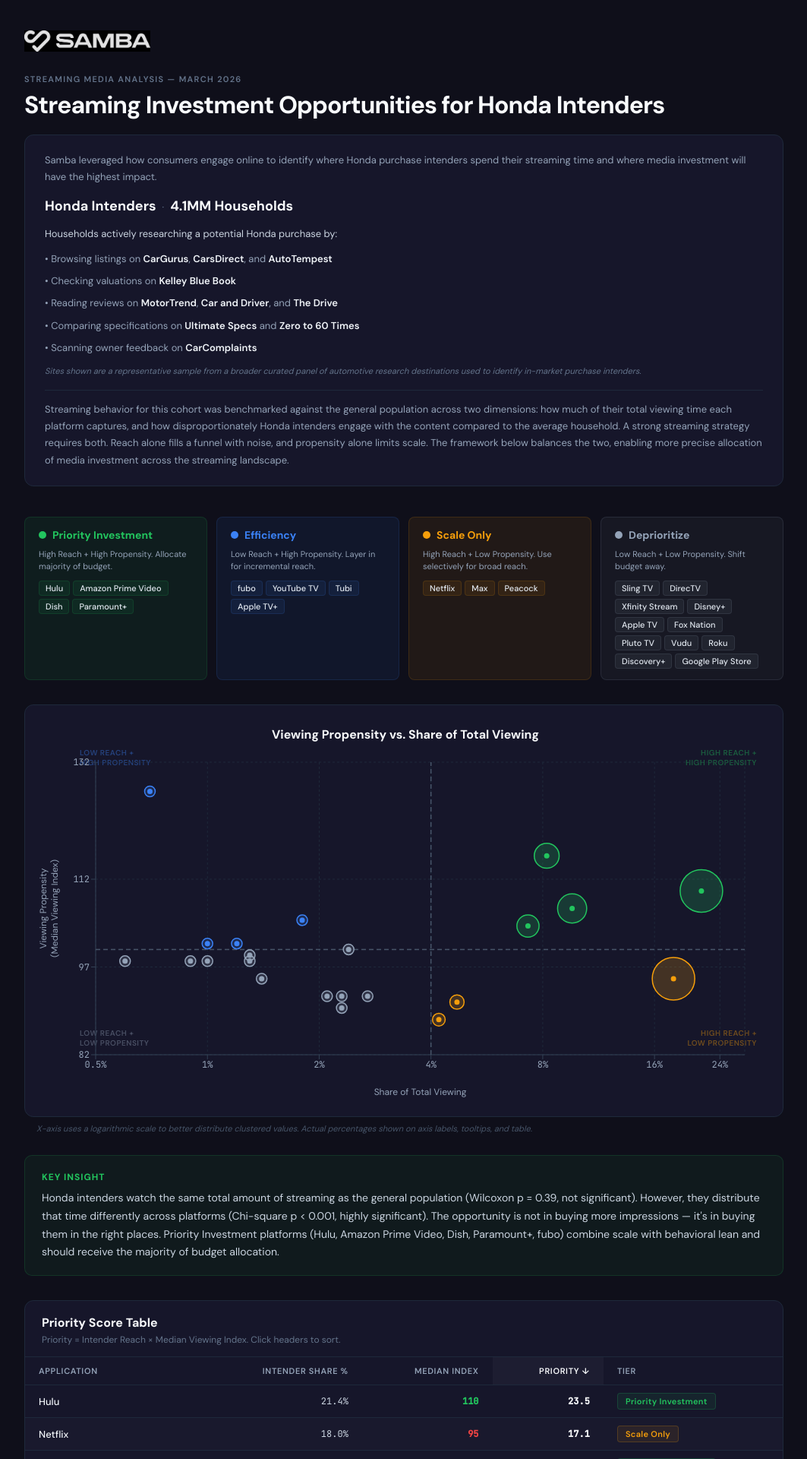
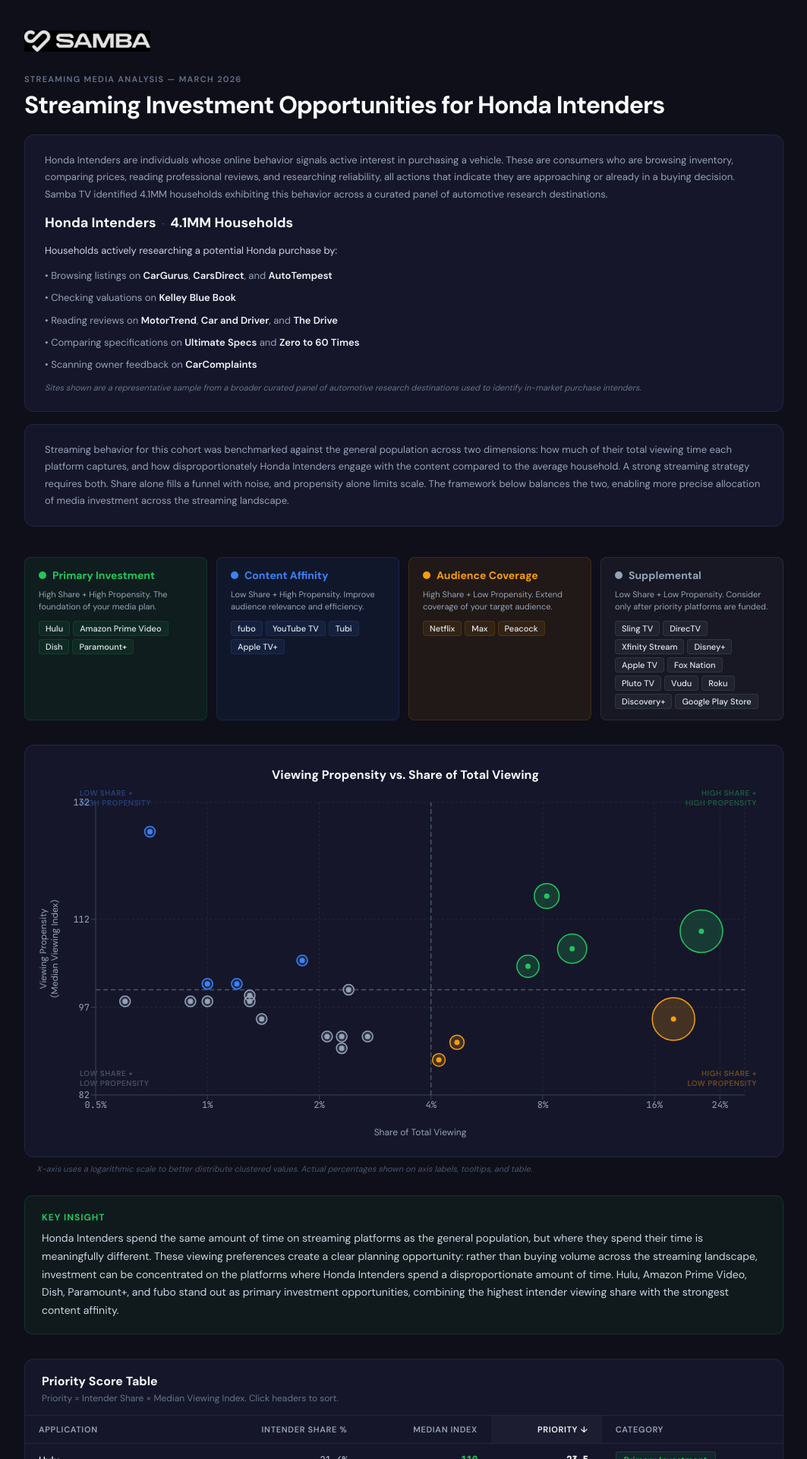
Before and after one commit to PhillipKeefe/allstate-media-planning, a React (Vite) app: page / in a window 1280 px wide. Shown: the top 1920 px of the page at 76% size, without its empty margins (108-1171 px from the left). Built offline with nearby package versions, Linux system fonts and the light colour scheme.

Commit message:
Update Honda streaming report: tier names, copy, methodology, DirecTV override

```diff
--- a/src/App.jsx
+++ b/src/App.jsx
@@ -42,10 +42,10 @@
 }
 
 const TIER_META = {
-  anchor:       { label: "Priority Investment", full: "High Reach + High Propensity",  color: "#22c55e", bg: "rgba(34,197,94,0.08)",   rec: "Allocate majority of budget" },
-  efficiency:   { label: "Efficiency",    full: "Low Reach + High Propensity",   color: "#3b82f6", bg: "rgba(59,130,246,0.08)",  rec: "Layer in for incremental reach" },
-  scale:        { label: "Scale Only",    full: "High Reach + Low Propensity",   color: "#f59e0b", bg: "rgba(245,158,11,0.08)",  rec: "Use selectively for broad reach" },
-  deprioritize: { label: "Deprioritize",  full: "Low Reach + Low Propensity",    color: "#94a3b8", bg: "rgba(148,163,184,0.06)", rec: "Shift budget away" },
+  anchor:       { label: "Primary Investment", full: "High Share + High Propensity",  color: "#22c55e", bg: "rgba(34,197,94,0.08)",   rec: "The foundation of your media plan" },
+  efficiency:   { label: "Content Affinity",    full: "Low Share + High Propensity",   color: "#3b82f6", bg: "rgba(59,130,246,0.08)",  rec: "Improve audience relevance and efficiency" },
+  scale:        { label: "Audience Coverage",    full: "High Share + Low Propensity",   color: "#f59e0b", bg: "rgba(245,158,11,0.08)",  rec: "Extend coverage of your target audience" },
+  deprioritize: { label: "Supplemental",  full: "Low Share + Low Propensity",    color: "#94a3b8", bg: "rgba(148,163,184,0.06)", rec: "Consider only after priority platforms are funded" },
 };
 
 const LOG_TICKS = [0.5, 1, 2, 4, 8, 16, 24];
@@ -197,8 +197,11 @@
             padding: "22px 26px", marginBottom: 0,
           }}>
             <div style={{ fontSize: 13, color: "#94a3b8", lineHeight: 1.7, marginBottom: 14 }}>
-              Samba leveraged how consumers engage online to identify where Honda purchase intenders
-              spend their streaming time and where media investment will have the highest impact.
+              Honda Intenders are individuals whose online behavior signals active interest in purchasing a vehicle.
+              These are consumers who are browsing inventory, comparing prices, reading professional reviews, and
+              researching reliability, all actions that indicate they are approaching or already in a buying decision.
+              Samba TV identified 4.1MM households exhibiting this behavior across a curated panel of automotive
+              research destinations.
             </div>
             <div style={{ display: "flex", alignItems: "baseline", gap: 8, marginBottom: 14 }}>
               <span style={{ fontSize: 18, fontWeight: 700, color: "#f8fafc" }}>Honda Intenders</span>
@@ -218,14 +221,17 @@
             <div style={{ fontSize: 11, color: "#64748b", fontStyle: "italic", marginTop: 10, lineHeight: 1.6 }}>
               Sites shown are a representative sample from a broader curated panel of automotive research destinations used to identify in-market purchase intenders.
             </div>
-            <div style={{
-              fontSize: 13, color: "#94a3b8", lineHeight: 1.7, marginTop: 16,
-              paddingTop: 14, borderTop: "1px solid #1e293b",
-            }}>
+          </div>
+
+          <div style={{
+            background: "#16162a", borderRadius: 12, border: "1px solid #1e293b",
+            padding: "22px 26px", marginTop: 16, marginBottom: 0,
+          }}>
+            <div style={{ fontSize: 13, color: "#94a3b8", lineHeight: 1.7 }}>
               Streaming behavior for this cohort was benchmarked against the general population across two
               dimensions: how much of their total viewing time each platform captures, and how disproportionately
-              Honda intenders engage with the content compared to the average household. A strong streaming strategy
-              requires both. Reach alone fills a funnel with noise, and propensity alone limits scale. The framework
+              Honda Intenders engage with the content compared to the average household. A strong streaming strategy
+              requires both. Share alone fills a funnel with noise, and propensity alone limits scale. The framework
               below balances the two, enabling more precise allocation of media investment across the streaming landscape.
             </div>
           </div>
@@ -248,16 +254,16 @@
             Viewing Propensity vs. Share of Total Viewing
           </div>
           <div style={{ position: "absolute", top: 56, right: 34, fontSize: 10, color: "#22c55e", fontWeight: 600, opacity: 0.4, textTransform: "uppercase", letterSpacing: "0.05em", textAlign: "right" }}>
-            High Reach +<br/>High Propensity
+            High Share +<br/>High Propensity
           </div>
           <div style={{ position: "absolute", top: 56, left: 72, fontSize: 10, color: "#3b82f6", fontWeight: 600, opacity: 0.4, textTransform: "uppercase", letterSpacing: "0.05em", textAlign: "left" }}>
-            Low Reach +<br/>High Propensity
+            Low Share +<br/>High Propensity
           </div>
           <div style={{ position: "absolute", bottom: 90, right: 34, fontSize: 10, color: "#f59e0b", fontWeight: 600, opacity: 0.4, textTransform: "uppercase", letterSpacing: "0.05em", textAlign: "right" }}>
-            High Reach +<br/>Low Propensity
+            High Share +<br/>Low Propensity
           </div>
           <div style={{ position: "absolute", bottom: 90, left: 72, fontSize: 10, color: "#94a3b8", fontWeight: 600, opacity: 0.4, textTransform: "uppercase", letterSpacing: "0.05em", textAlign: "left" }}>
-            Low Reach +<br/>Low Propensity
+            Low Share +<br/>Low Propensity
           </div>
           <ResponsiveContainer width="100%" height={460}>
             <ScatterChart margin={{ top: 10, right: 30, bottom: 35, left: 25 }}>
@@ -316,11 +322,12 @@
             Key Insight
           </div>
           <div style={{ fontSize: 14, color: "#cbd5e1" }}>
-            Honda intenders watch the same total amount of streaming as the general population (Wilcoxon p = 0.39, not significant).
-            However, they distribute that time differently across platforms (Chi-square p &lt; 0.001, highly significant).
-            The opportunity is not in buying more impressions — it's in buying them in the right places.
-            Priority Investment platforms (Hulu, Amazon Prime Video, Dish, Paramount+, fubo) combine scale with behavioral lean
-            and should receive the majority of budget allocation.
+            Honda Intenders spend the same amount of time on streaming platforms as the general population,
+            but where they spend their time is meaningfully different. These viewing preferences create a clear
+            planning opportunity: rather than buying volume across the streaming landscape, investment can be
+            concentrated on the platforms where Honda Intenders spend a disproportionate amount of time. Hulu,
+            Amazon Prime Video, Dish, Paramount+, and fubo stand out as primary investment opportunities,
+            combining the highest intender viewing share with the strongest content affinity.
           </div>
         </div>
 
@@ -333,7 +340,7 @@
               Priority Score Table
             </div>
             <div style={{ fontSize: 12, color: "#64748b", marginTop: 4 }}>
-              Priority = Intender Reach × Median Viewing Index. Click headers to sort.
+              Priority = Intender Share × Median Viewing Index. Click headers to sort.
             </div>
           </div>
           <div style={{ overflowX: "auto" }}>
@@ -364,7 +371,7 @@
                     color: "#94a3b8", fontSize: 11, textTransform: "uppercase",
                     letterSpacing: "0.06em", fontFamily: "DM Sans"
                   }}>
-                    Tier
+                    Category
                   </th>
                 </tr>
               </thead>
@@ -427,25 +434,28 @@
             Methodology
           </div>
           <div style={{ fontSize: 13, color: "#94a3b8", lineHeight: 1.8 }}>
-            <strong style={{ color: "#cbd5e1" }}>Reach (x-axis):</strong> Honda intender viewing share — the percentage of total Honda intender
+            <strong style={{ color: "#cbd5e1" }}>Honda Intender viewing share (x-axis):</strong> The percentage of total Honda Intender
             weighted streaming minutes captured by each app. Displayed on a logarithmic scale to better
             distribute the wide range of values (0.6% to 21.4%). Actual percentages are shown on all labels.
           </div>
           <div style={{ fontSize: 13, color: "#94a3b8", lineHeight: 1.8, marginTop: 8 }}>
-            <strong style={{ color: "#cbd5e1" }}>Propensity (y-axis):</strong> Weighted median viewing index — the typical Honda intender
-            household's viewing on each app divided by the typical general population household's viewing,
-            indexed to 100. Uses population-weighted medians to eliminate outlier bias. Values above 100 indicate
-            Honda intenders lean into an app harder than the average household.
+            <strong style={{ color: "#cbd5e1" }}>Weighted median viewing index (y-axis):</strong> The amount of time a typical Honda Intender
+            spends on each app divided by the time spent by a typical TV viewing household, indexed to 100.
+            Uses population-weighted medians to eliminate outlier bias. Values over 100 represent content affinity.
           </div>
           <div style={{ fontSize: 13, color: "#94a3b8", lineHeight: 1.8, marginTop: 8 }}>
-            <strong style={{ color: "#cbd5e1" }}>Priority score:</strong> Intender share × median index. Rewards both scale and behavioral
-            concentration. A high-share app at index 100 scores lower than a high-share app at index 115,
-            correctly reflecting the latter's superior targeting efficiency.
+            <strong style={{ color: "#cbd5e1" }}>Priority score:</strong> A composite metric (intender share × median index) used to rank
+            platforms across both dimensions simultaneously. Platforms with strong performance on both share and
+            propensity score highest, making it easier to identify where investment will be most effective.
           </div>
           <div style={{ fontSize: 13, color: "#94a3b8", lineHeight: 1.8, marginTop: 8 }}>
-            <strong style={{ color: "#cbd5e1" }}>Tier thresholds:</strong> Priority Investment = share ≥ {REACH_THRESHOLD}% and index ≥ {PROPENSITY_THRESHOLD}.
-            Efficiency = index ≥ {PROPENSITY_THRESHOLD}, share &lt; {REACH_THRESHOLD}%. Scale Only = share ≥ {REACH_THRESHOLD}%, index &lt; {PROPENSITY_THRESHOLD}.
-            Deprioritize = below both.
+            <strong style={{ color: "#cbd5e1" }}>Investment categories:</strong>
+          </div>
+          <div style={{ display: "flex", flexDirection: "column", gap: 4, fontSize: 13, color: "#94a3b8", lineHeight: 1.8, marginTop: 4, paddingLeft: 8 }}>
+            <div>• <strong style={{ color: "#cbd5e1" }}>Primary Investment</strong> = share ≥ {REACH_THRESHOLD}% and index ≥ {PROPENSITY_THRESHOLD}</div>
+            <div>• <strong style={{ color: "#cbd5e1" }}>Content Affinity</strong> = share &lt; {REACH_THRESHOLD}% and index ≥ {PROPENSITY_THRESHOLD}</div>
+            <div>• <strong style={{ color: "#cbd5e1" }}>Audience Coverage</strong> = share ≥ {REACH_THRESHOLD}% and index &lt; {PROPENSITY_THRESHOLD}</div>
+            <div>• <strong style={{ color: "#cbd5e1" }}>Supplemental</strong> = share &lt; {REACH_THRESHOLD}% and index &lt; {PROPENSITY_THRESHOLD}</div>
           </div>
         </div>
 
```
